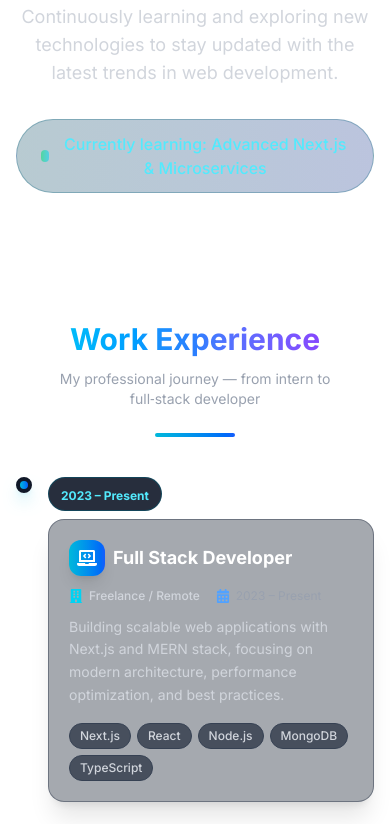
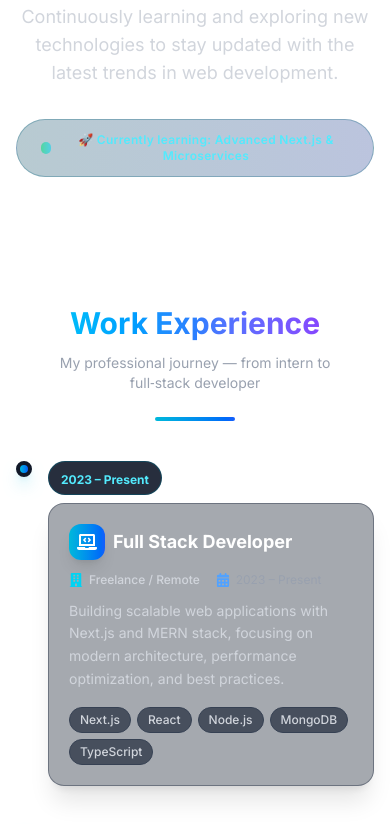
Before and after one commit to ajaysharma-3425/Portfolio, a Next.js app: page / in a window 390 px wide. Shown: the part 7260-8084 px from the top of the page. Built offline with nearby package versions, Linux system fonts and the light colour scheme.

Commit message:
portfolio ready final2

```diff
--- a/components/Footer.tsx
+++ b/components/Footer.tsx
@@ -175,15 +175,15 @@ export default function Footer() {
               </div>
 
               {/* Back to top button */}
-              <motion.button
+              {/* <motion.button
                 onClick={scrollToTop}
                 whileHover={{ scale: 1.05 }}
                 whileTap={{ scale: 0.95 }}
                 className="flex items-center gap-2 px-4 py-2 rounded-full bg-gray-800/50 border border-gray-700/50 text-gray-400 hover:text-cyan-300 hover:border-cyan-500/30 transition-all duration-300 text-sm"
               >
                 <FaArrowUp className="w-3 h-3" />
-                Back to Top
-              </motion.button>
+
+              </motion.button> */}
             </div>
           </div>
 
--- a/components/Navbar.tsx
+++ b/components/Navbar.tsx
@@ -236,7 +236,7 @@ export default function Navbar() {
                         <SiNextdotjs className="w-6 h-6 text-white" />
                       </div>
                       <div>
-                        <h2 className="text-xl font-bold text-white">Ajay.dev</h2>
+                        <h2 className="text-xl font-bold text-white">Ajay Sharma</h2>
                         <p className="text-sm text-gray-400">
                           MERN Stack Developer
                         </p>
--- a/sections/Contact.tsx
+++ b/sections/Contact.tsx
@@ -80,7 +80,7 @@ export default function Contact() {
       icon: <FaPhone className="w-5 h-5" />,
       title: "Phone",
       value: "+91 7990083154",
-      link: "tel:+919876543210",
+      link: "tel:+917990083154",
     },
     {
       icon: <FaMapMarkerAlt className="w-5 h-5" />,
--- a/sections/Skills.tsx
+++ b/sections/Skills.tsx
@@ -104,8 +104,7 @@ export default function Skills() {
             >
               {/* Category Header */}
               <div className="flex items-center mb-8">
-                <div className={`p-3 rounded-xl ${
-                  categoryIndex === 0 ? "bg-gradient-to-r from-cyan-500/20 to-blue-600/20" :
+                <div className={`p-3 rounded-xl ${categoryIndex === 0 ? "bg-gradient-to-r from-cyan-500/20 to-blue-600/20" :
                     categoryIndex === 1 ? "bg-gradient-to-r from-green-500/20 to-emerald-600/20" :
                       "bg-gradient-to-r from-purple-500/20 to-pink-600/20"
                   } mr-4`}>
@@ -142,8 +141,7 @@ export default function Skills() {
                         initial={{ width: 0 }}
                         animate={inView ? { width: `${skill.level}%` } : {}}
                         transition={{ duration: 1, delay: categoryIndex * 0.2 + skillIndex * 0.1 + 0.3 }}
-                        className={`h-full rounded-full ${
-                          categoryIndex === 0 ? "bg-gradient-to-r from-cyan-500 to-blue-600" :
+                        className={`h-full rounded-full ${categoryIndex === 0 ? "bg-gradient-to-r from-cyan-500 to-blue-600" :
                             categoryIndex === 1 ? "bg-gradient-to-r from-green-500 to-emerald-600" :
                               "bg-gradient-to-r from-purple-500 to-pink-600"
                           }`}
@@ -231,7 +229,9 @@ export default function Skills() {
           </p>
           <div className="inline-flex items-center px-6 py-3 bg-gradient-to-r from-cyan-900/30 to-blue-900/30 rounded-full border border-cyan-800/30">
             <div className="w-3 h-3 rounded-full bg-gradient-to-r from-green-400 to-cyan-400 animate-pulse mr-3"></div>
-            <span className="text-cyan-300 font-medium">Currently learning: Advanced Next.js & Microservices</span>
+            <span className="text-cyan-300 font-semibold tracking-wide text-xs sm:text-sm md:text-base">
+              🚀 Currently learning: Advanced Next.js & Microservices
+            </span>
           </div>
         </motion.div>
       </div>
```
Lines whose indentation alone changed are shown as unchanged.
